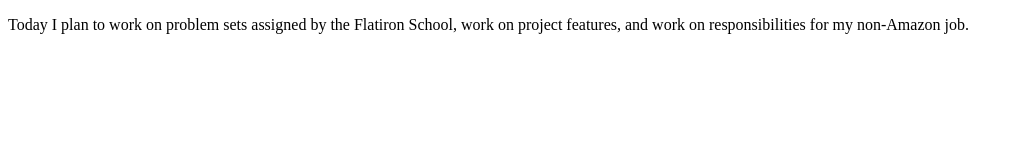
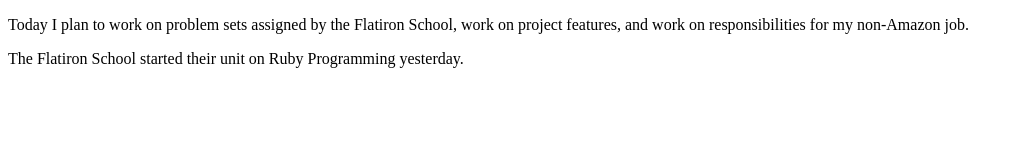
Before and after one commit to jtabb1/2021-06-29-Daily-Coding-Journal, a plain HTML site: page index.html in a window 1280 px wide. Shown: the whole page, without its empty margins (0-1020 px from the left). Drawn offline with Linux system fonts and the light colour scheme.

Commit message:
Describe what I plan to do and what your course work is now.

```diff
--- a/index.html
+++ b/index.html
@@ -13,6 +13,10 @@
       my non-Amazon job.
     </p>
 
+    <p>The Flatiron School started their unit on Ruby Programming
+      yesterday.
+    </p>
+
     <script src="script.js"></script>
   </body>
 </html>
```
